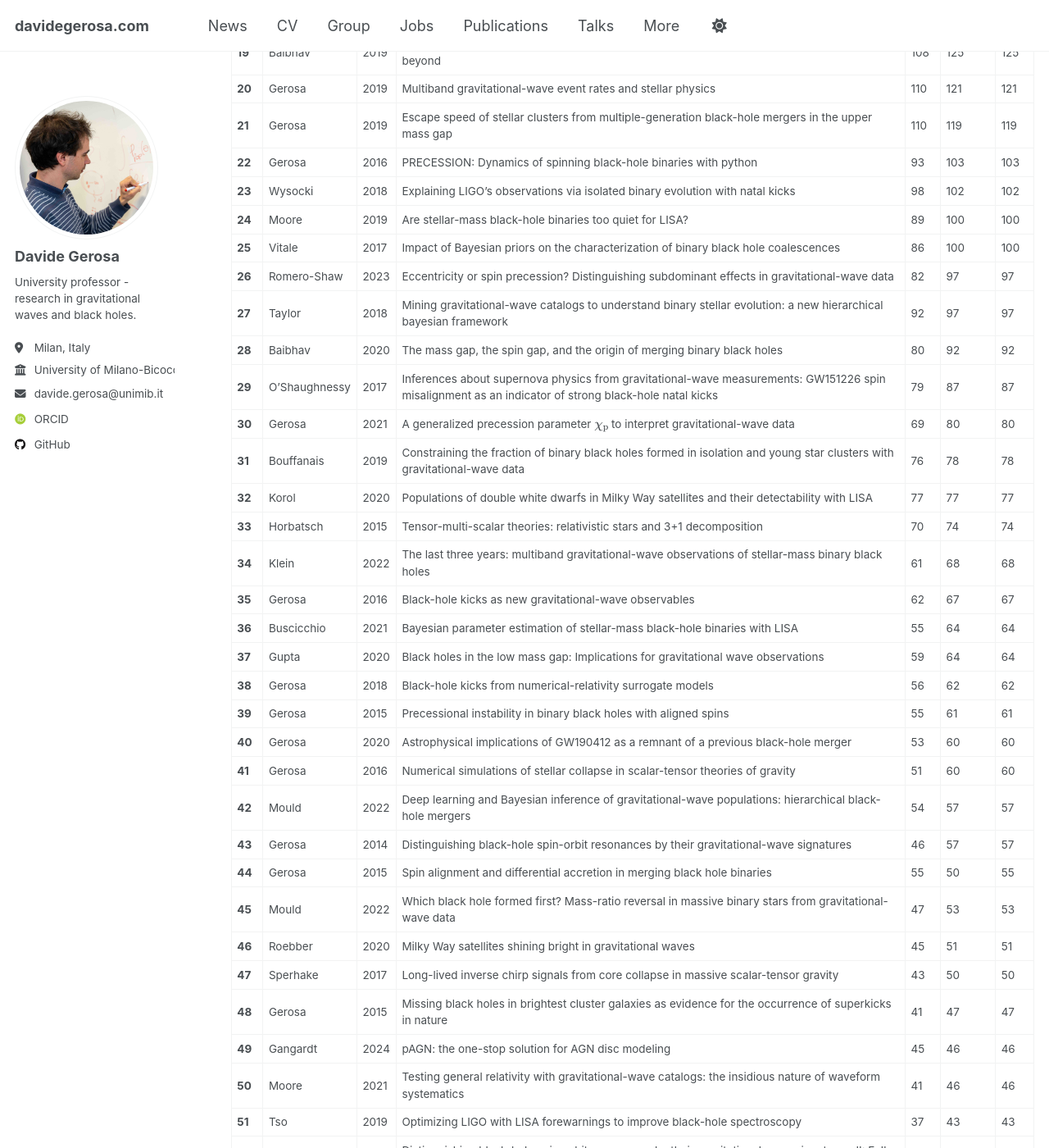
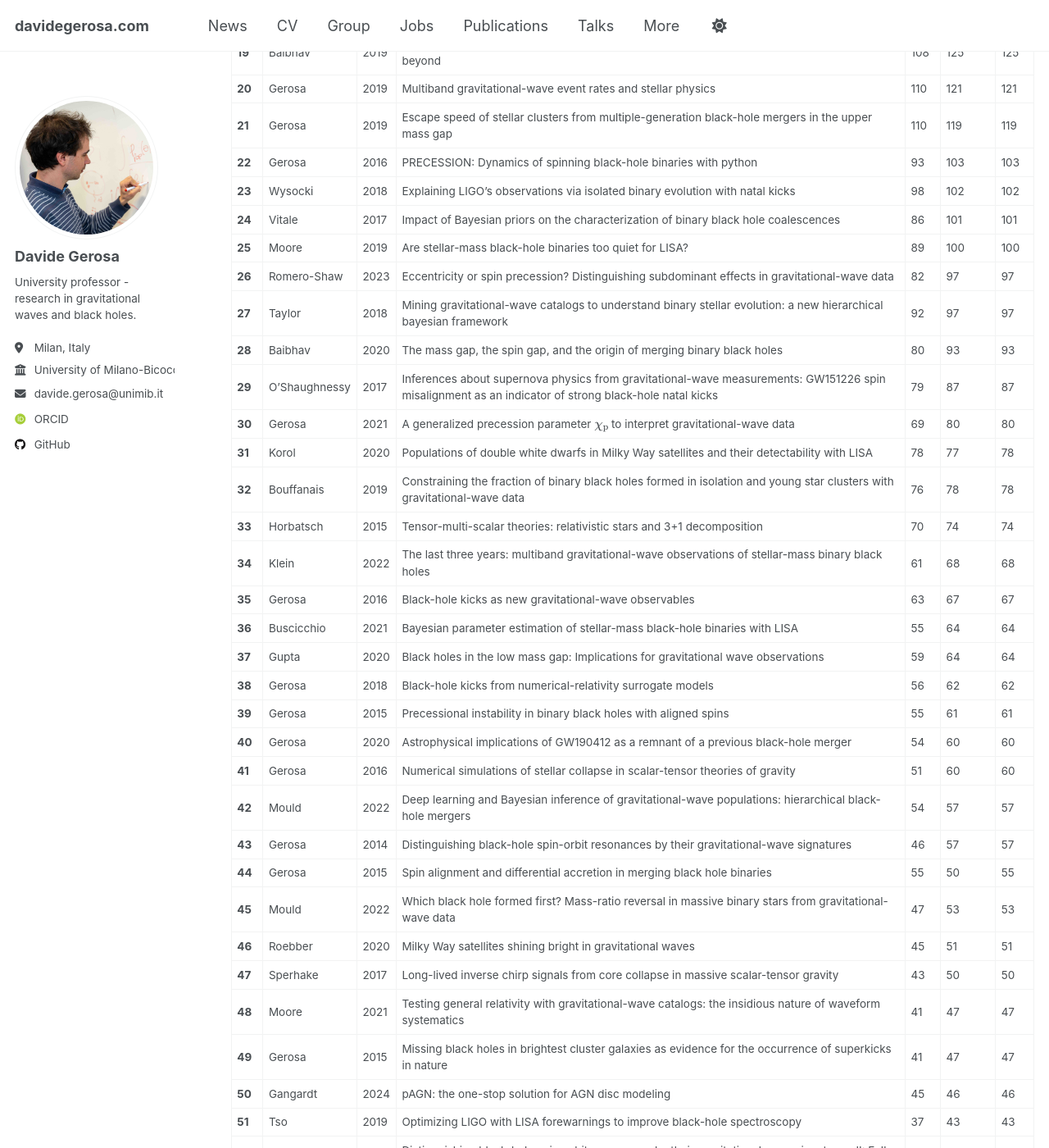
Before and after one commit to dgerosa/website, a Jekyll site: the page built from _pages/citations.md, in a window 1280 px wide and 1400 px high, scrolled down 1240 px. Shown: the whole window at 82% size. Built offline with Jekyll 4.4.1, drawn with Linux system fonts in a browser that asks for light colours; some web fonts are replaced; some of the changed text lies outside the part shown.

Commit message:
Website update from workflow

```diff
--- a/_pages/_citations.md
+++ b/_pages/_citations.md
@@ -32,23 +32,23 @@
 | **21** | Gerosa | 2019 | Escape speed of stellar clusters from multiple-generation black-hole mergers in the upper mass gap | 110 | 119 | 119 |
 | **22** | Gerosa | 2016 | PRECESSION: Dynamics of spinning black-hole binaries with python | 93 | 103 | 103 |
 | **23** | Wysocki | 2018 | Explaining LIGO's observations via isolated binary evolution with natal kicks | 98 | 102 | 102 |
-| **24** | Moore | 2019 | Are stellar-mass black-hole binaries too quiet for LISA? | 89 | 100 | 100 |
-| **25** | Vitale | 2017 | Impact of Bayesian priors on the characterization of binary black hole coalescences | 86 | 100 | 100 |
+| **24** | Vitale | 2017 | Impact of Bayesian priors on the characterization of binary black hole coalescences | 86 | 101 | 101 |
+| **25** | Moore | 2019 | Are stellar-mass black-hole binaries too quiet for LISA? | 89 | 100 | 100 |
 | **26** | Romero-Shaw | 2023 | Eccentricity or spin precession? Distinguishing subdominant effects in gravitational-wave data | 82 | 97 | 97 |
 | **27** | Taylor | 2018 | Mining gravitational-wave catalogs to understand binary stellar evolution: a new hierarchical bayesian framework | 92 | 97 | 97 |
-| **28** | Baibhav | 2020 | The mass gap, the spin gap, and the origin of merging binary black holes | 80 | 92 | 92 |
+| **28** | Baibhav | 2020 | The mass gap, the spin gap, and the origin of merging binary black holes | 80 | 93 | 93 |
 | **29** | O'Shaughnessy | 2017 | Inferences about supernova physics from gravitational-wave measurements: GW151226 spin misalignment as an indicator of strong black-hole natal kicks | 79 | 87 | 87 |
 | **30** | Gerosa | 2021 | A generalized precession parameter $$\chi_\mathrm{p}$$ to interpret gravitational-wave data | 69 | 80 | 80 |
-| **31** | Bouffanais | 2019 | Constraining the fraction of binary black holes formed in isolation and young star clusters with gravitational-wave data | 76 | 78 | 78 |
-| **32** | Korol | 2020 | Populations of double white dwarfs in Milky Way satellites and their detectability with LISA | 77 | 77 | 77 |
+| **31** | Korol | 2020 | Populations of double white dwarfs in Milky Way satellites and their detectability with LISA | 78 | 77 | 78 |
+| **32** | Bouffanais | 2019 | Constraining the fraction of binary black holes formed in isolation and young star clusters with gravitational-wave data | 76 | 78 | 78 |
 | **33** | Horbatsch | 2015 | Tensor-multi-scalar theories: relativistic stars and 3+1 decomposition | 70 | 74 | 74 |
 | **34** | Klein | 2022 | The last three years: multiband gravitational-wave observations of stellar-mass binary black holes | 61 | 68 | 68 |
-| **35** | Gerosa | 2016 | Black-hole kicks as new gravitational-wave observables | 62 | 67 | 67 |
+| **35** | Gerosa | 2016 | Black-hole kicks as new gravitational-wave observables | 63 | 67 | 67 |
 | **36** | Buscicchio | 2021 | Bayesian parameter estimation of stellar-mass black-hole binaries with LISA | 55 | 64 | 64 |
 | **37** | Gupta | 2020 | Black holes in the low mass gap: Implications for gravitational wave observations | 59 | 64 | 64 |
 | **38** | Gerosa | 2018 | Black-hole kicks from numerical-relativity surrogate models | 56 | 62 | 62 |
 | **39** | Gerosa | 2015 | Precessional instability in binary black holes with aligned spins | 55 | 61 | 61 |
-| **40** | Gerosa | 2020 | Astrophysical implications of GW190412 as a remnant of a previous black-hole merger | 53 | 60 | 60 |
+| **40** | Gerosa | 2020 | Astrophysical implications of GW190412 as a remnant of a previous black-hole merger | 54 | 60 | 60 |
 | **41** | Gerosa | 2016 | Numerical simulations of stellar collapse in scalar-tensor theories of gravity | 51 | 60 | 60 |
 | **42** | Mould | 2022 | Deep learning and Bayesian inference of gravitational-wave populations: hierarchical black-hole mergers | 54 | 57 | 57 |
 | **43** | Gerosa | 2014 | Distinguishing black-hole spin-orbit resonances by their gravitational-wave signatures | 46 | 57 | 57 |
@@ -56,9 +56,9 @@
 | **45** | Mould | 2022 | Which black hole formed first? Mass-ratio reversal in massive binary stars from gravitational-wave data | 47 | 53 | 53 |
 | **46** | Roebber | 2020 | Milky Way satellites shining bright in gravitational waves | 45 | 51 | 51 |
 | **47** | Sperhake | 2017 | Long-lived inverse chirp signals from core collapse in massive scalar-tensor gravity | 43 | 50 | 50 |
-| **48** | Gerosa | 2015 | Missing black holes in brightest cluster galaxies as evidence for the occurrence of superkicks in nature | 41 | 47 | 47 |
-| **49** | Gangardt | 2024 | pAGN: the one-stop solution for AGN disc modeling | 45 | 46 | 46 |
-| **50** | Moore | 2021 | Testing general relativity with gravitational-wave catalogs: the insidious nature of waveform systematics | 41 | 46 | 46 |
+| **48** | Moore | 2021 | Testing general relativity with gravitational-wave catalogs: the insidious nature of waveform systematics | 41 | 47 | 47 |
+| **49** | Gerosa | 2015 | Missing black holes in brightest cluster galaxies as evidence for the occurrence of superkicks in nature | 41 | 47 | 47 |
+| **50** | Gangardt | 2024 | pAGN: the one-stop solution for AGN disc modeling | 45 | 46 | 46 |
 | **51** | Tso | 2019 | Optimizing LIGO with LISA forewarnings to improve black-hole spectroscopy | 37 | 43 | 43 |
 | **52** | Trifiro' | 2016 | Distinguishing black-hole spin-orbit resonances by their gravitational wave signatures. II: Full parameter estimation | 34 | 42 | 42 |
 | **53** | Gerosa | 2020 | Gravitational-wave selection effects using neural-network classifiers | 37 | 41 | 41 |
```
Also changed, not shown: other parts of _pages/_citations.md (+20 -20 lines), _pages/_group.md (+1 -1 lines), _pages/_publications.md (+1 -1 lines), _pages/_talks.md (+1 -1 lines).
